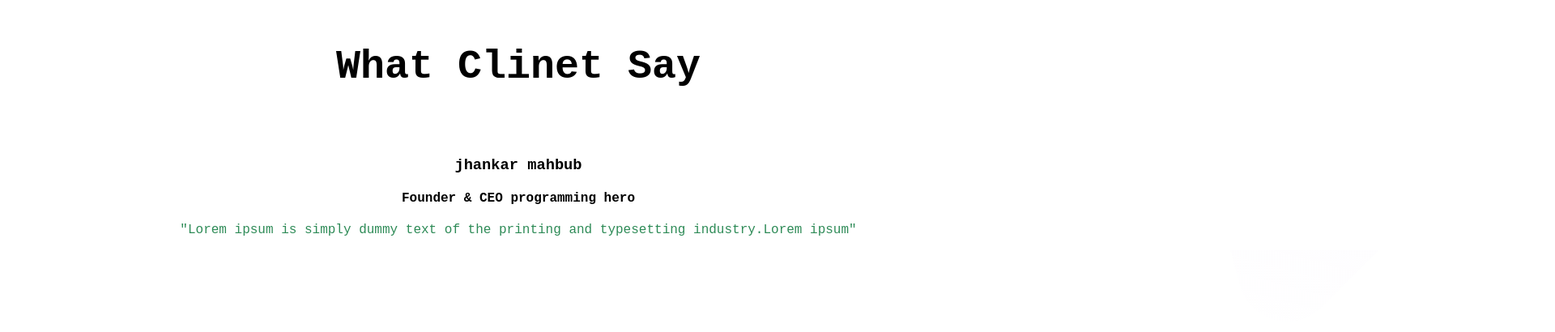
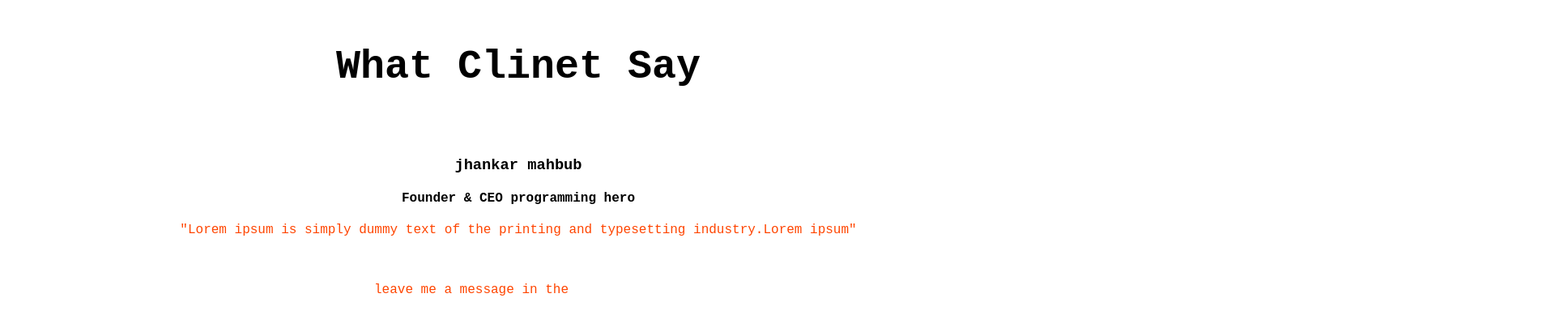
Before and after one commit to FarhadWahid/web-personal, a plain HTML site: page index.html in a window 1280 px wide. Shown: the part 2010-2420 px from the top of the page at 81% size, 1920 px wide, since content can reach past the window. Drawn offline with Linux system fonts and the light colour scheme; a web font is replaced by a local one.

Commit message:
added code

```diff
--- a/index.html
+++ b/index.html
@@ -71,14 +71,15 @@
                 </p>
 
             </div>
+            <div class="footer-box">
+                <p class="mail">leave me a message in the </p>
+            </div>
 
             <img src="footer-bg.png" alt="">
 
         </div>
 
-
     </section>
-
 
 </body>
 
--- a/style.css
+++ b/style.css
@@ -24,7 +24,7 @@ h4 {
 }
 
 p {
-    color: seagreen;
+    color: orangered;
 }
 
 .highlight {
@@ -98,3 +98,14 @@ section {
 p.block {
     text-align: center;
 }
+
+p.mail {
+    text-align: center;
+    padding: 40px;
+    margin-right: 50%;
+}
+
+.footer-box {
+    width: 150%;
+    margin-left: 100px;
+}
```
